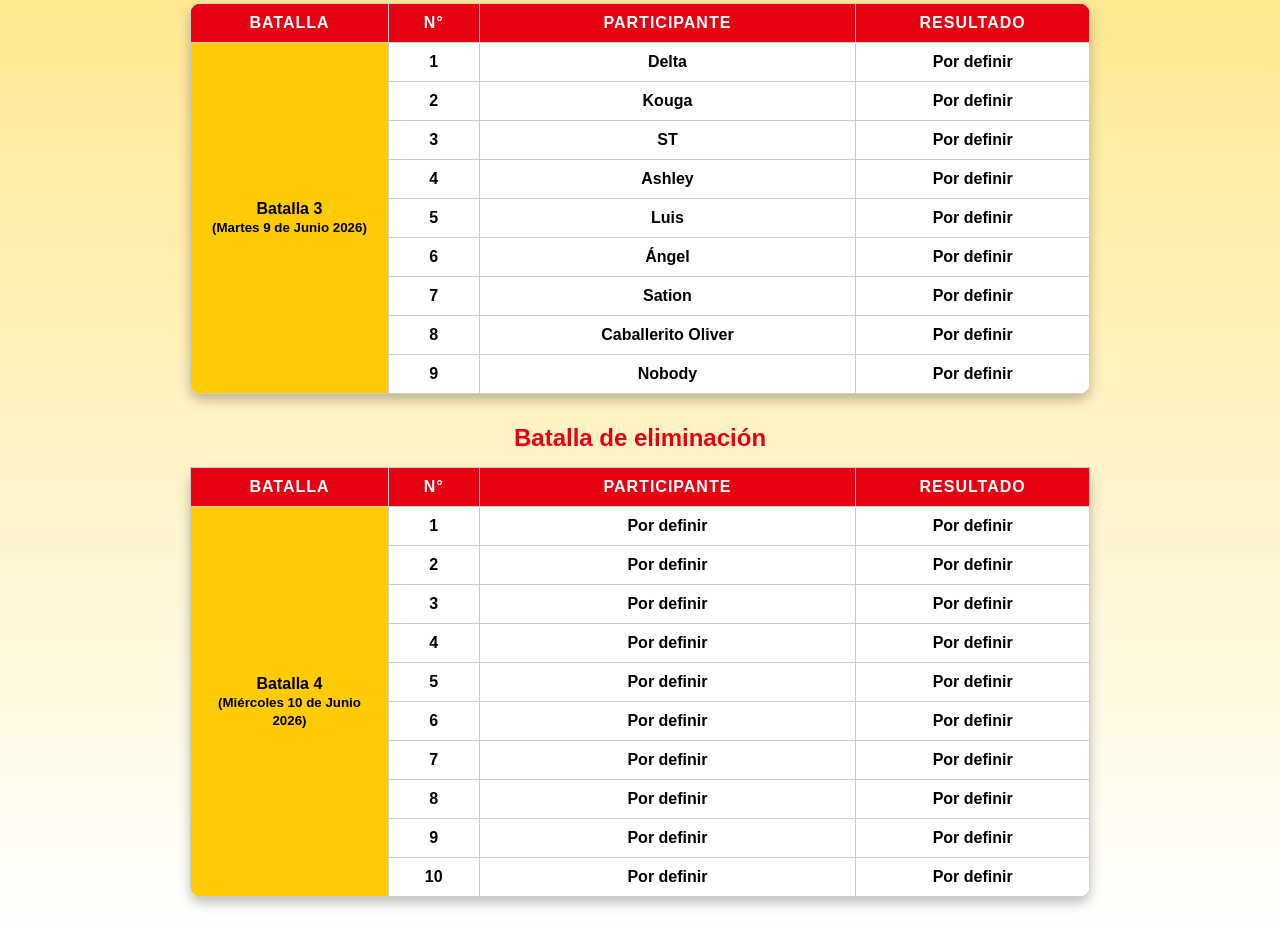
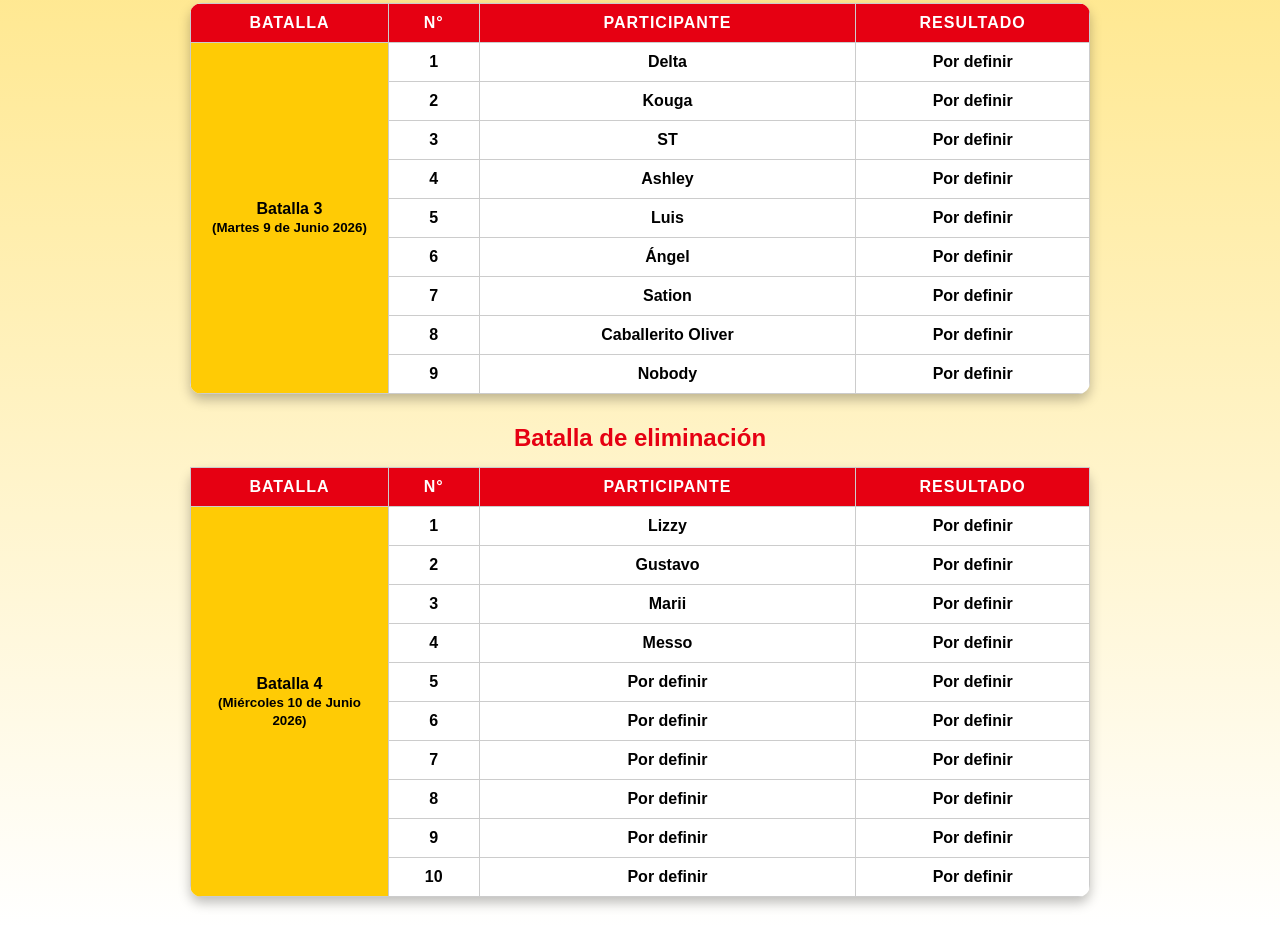
Before and after one commit to mariopopplio22-star/quien-soy-5-edicion, a plain HTML site: page Top28.html in a window 1280 px wide. Shown: the part 1204-2131 px from the top of the page. Drawn offline with Linux system fonts and the light colour scheme.

Commit message:
Add files via upload

```diff
--- a/Top28.html
+++ b/Top28.html
@@ -220,22 +220,22 @@
         <tr>
           <td class="subtitulo" rowspan="10">Batalla 4<br><small>(Miércoles 10 de Junio 2026)</small></td>
           <td>1</td>
-          <td>Por definir</td>
+          <td>Lizzy</td>
           <td class="salvad">Por definir</td>
         </tr>
         <tr>
           <td>2</td>
-          <td>Por definir</td>
+          <td>Gustavo</td>
           <td class="salvad">Por definir</td>
         </tr>
         <tr>
           <td>3</td>
-          <td>Por definir</td>
+          <td>Marii</td>
           <td class="salvad">Por definir</td>
         </tr>
         <tr>
           <td>4</td>
-          <td>Por definir</td>
+          <td>Messo</td>
           <td class="salvad">Por definir</td>
         </tr>
         <tr>
```
